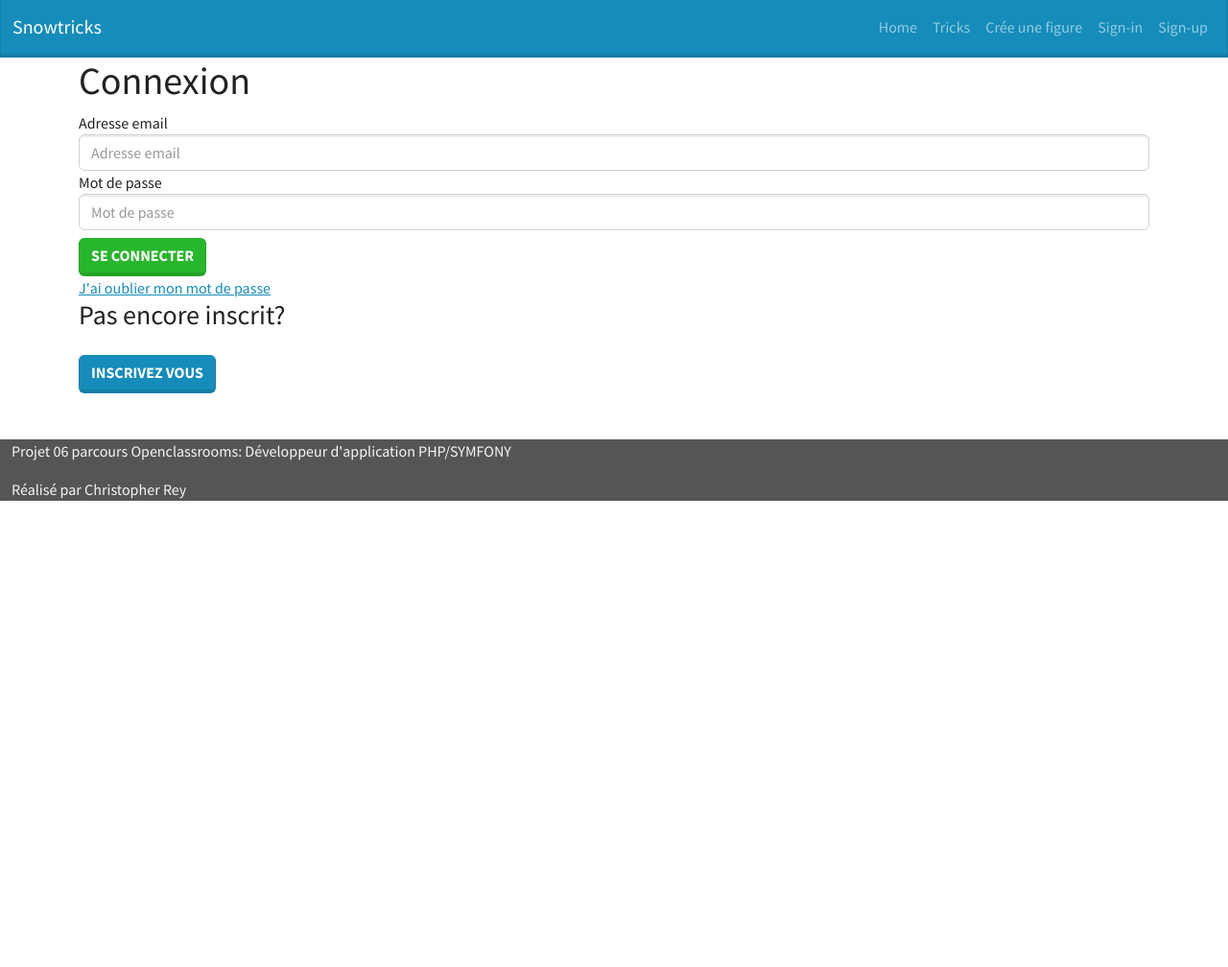
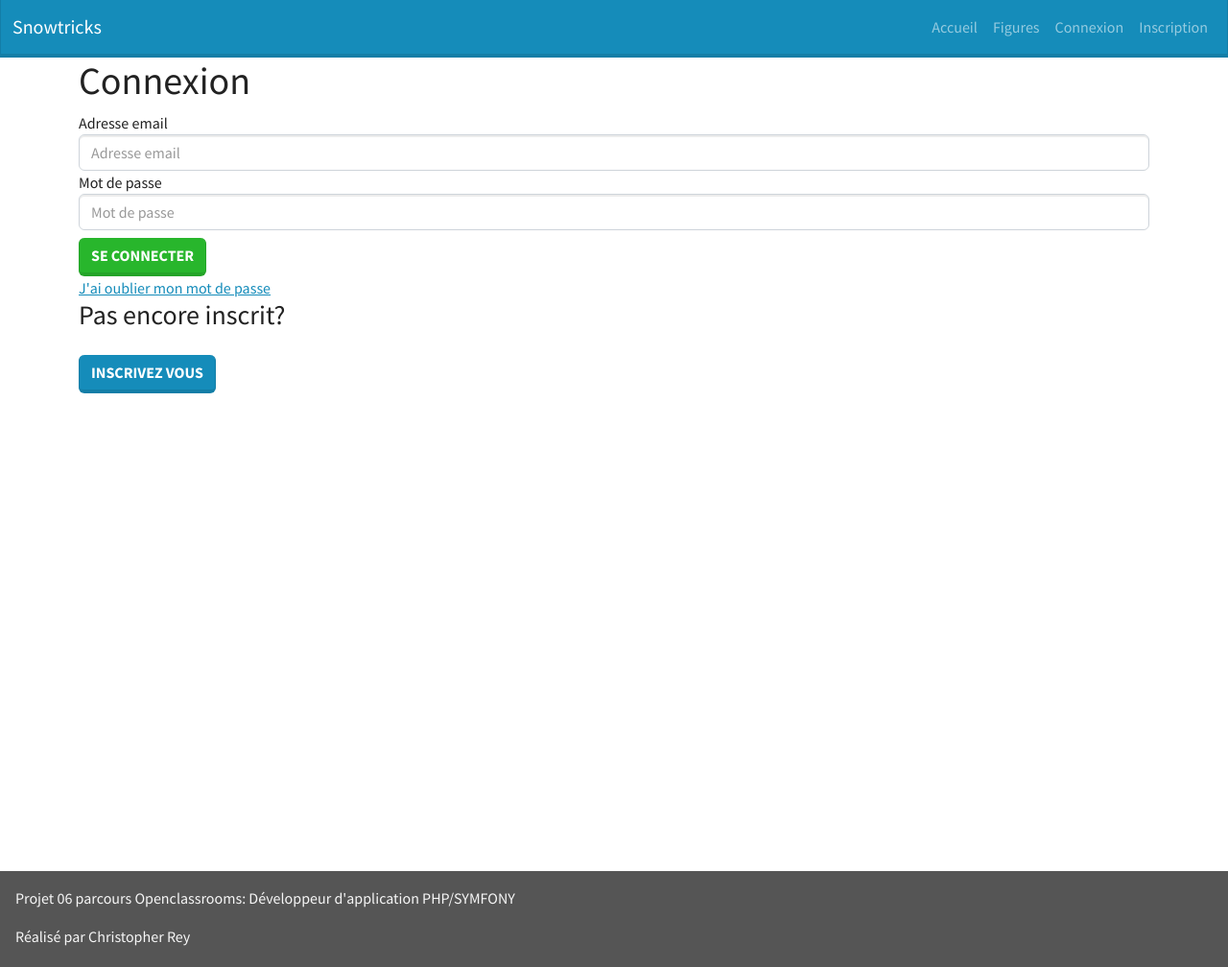
Before and after one commit to CHBHR/Snowtricks, a Symfony app: template templates/security/connexion.html.twig in a window 1280 px wide. Shown: the whole page at 96% size. Before the commit the page ends 522 px from the top, so only its background shows below. Run offline with Twig, Linux system fonts and the light colour scheme; the template is opened without the code that fills it, so the values that code supplies are empty; some libraries are stand-ins or nearby versions.

Commit message:
refacto, amélioration UI, fix

```diff
--- a/src/Controller/HomeController.php
+++ b/src/Controller/HomeController.php
@@ -26,7 +26,7 @@ class HomeController extends AbstractController
 
         return $this->render('website/index.html.twig', [
             'controller_name' => 'HomeController',
-            'figures' => $figures,
+            'figures' => $figures
         ]);
     }
 
@@ -45,10 +45,6 @@ class HomeController extends AbstractController
 
         if($form->isSubmitted() && $form->isValid()){
 
-            /**
-             * @var \App\Entity\Utilisateur $auteur
-             *
-             * */
             $auteur = $this->getUser();
 
             $commentaire    ->setDateCreation(new \DateTime())
--- a/src/Controller/TricksController.php
+++ b/src/Controller/TricksController.php
@@ -68,7 +68,8 @@ class TricksController extends AbstractController
             $entityManager->persist($figure);
             $entityManager->flush();
 
-            return $this->redirectToRoute('app_figure_show', ['id' => $figure->getId()]);
+            $this->addFlash('success', 'Votre figure à bien été enregistrée');
+            return $this->redirectToRoute('app_home');
         }
 
         return $this->render('website/newTrick.html.twig', [
@@ -115,7 +116,8 @@ class TricksController extends AbstractController
             $entityManager->persist($figure);
             $entityManager->flush();
 
-            return $this->redirectToRoute('app_figure_show', ['id' => $figure->getId()]);
+            $this->addFlash('success', 'Votre figure à bien été enregistrée');
+            return $this->redirectToRoute('app_home');
         }
 
         return $this->render('website/figureEdit.html.twig', [
--- a/src/Entity/Figure.php
+++ b/src/Entity/Figure.php
@@ -50,6 +50,7 @@ class Figure
     private ?Groupe $groupe = null;
 
     #[ORM\OneToMany(mappedBy: 'figure', targetEntity: Commentaire::class, orphanRemoval: true)]
+    #[ORM\OrderBy(["dateCreation"=>"DESC"])]
     private Collection $commentaires;
 
     #[ORM\OneToMany(mappedBy: 'figure', targetEntity: Images::class, cascade:["remove"])]
--- a/src/Form/CommentaireType.php
+++ b/src/Form/CommentaireType.php
@@ -4,8 +4,10 @@ namespace App\Form;
 
 use App\Entity\Commentaire;
 use Symfony\Component\Form\AbstractType;
+use Symfony\Component\Form\Extension\Core\Type\TextareaType;
 use Symfony\Component\Form\FormBuilderInterface;
 use Symfony\Component\OptionsResolver\OptionsResolver;
+use Symfony\Component\Validator\Constraints\NotBlank;
 
 class CommentaireType extends AbstractType
 {
@@ -15,7 +17,9 @@ class CommentaireType extends AbstractType
         /**
          * ajouter le nom de l'auteur lié avec l'entitée
          */
-            ->add('contenu')
+            ->add('contenu', TextareaType::class,[
+                'constraints' => [new NotBlank()]
+            ])
         ;
     }
 
--- a/templates/base.html.twig
+++ b/templates/base.html.twig
@@ -13,7 +13,7 @@
         <link rel="stylesheet" href="https://bootswatch.com/5/lumen/bootstrap.min.css">
         <link rel="stylesheet" href="https://cdn.jsdelivr.net/npm/bootstrap-icons@1.5.0/font/bootstrap-icons.css" />
 
-        <link rel="stylesheet" href="../public/css/stylesheet.css">
+        <link rel="stylesheet" href="../public/css/main.css" type="text/css"/>
 
         {% block stylesheets %}
             {{ encore_entry_link_tags('app') }}
@@ -25,33 +25,33 @@
     </head>
     <body>
 
-        <nav class=" d-none d-md-block navbar navbar-expand-lg navbar-dark bg-primary">
+        <nav class=" d-none d-md-block navbar navbar-expand-md navbar-dark bg-primary">
             <div class="container-fluid">
                     <a class="navbar-brand" href="{{ path('app_home') }}">Snowtricks</a>
 
                     <div class="collapse navbar-collapse" id="navbarColor01">
                         <ul class="navbar-nav ms-auto">
                             <li class="nav-item">
-                                <a class="nav-link" href="{{ path('app_home') }}">Home
+                                <a class="nav-link" href="{{ path('app_home') }}">Accueil
                                 <span class="visually-hidden">(current)</span>
                                 </a>
                             </li>
                             <li class="nav-item">
-                                <a class="nav-link" href="{{ path('app_home') }}#liste_figures">Tricks</a>
-                            </li>
-                            <li class="nav-item">
-                                <a class="nav-link" href="{{ path('app_figure_create') }}">Crée une figure</a>
+                                <a class="nav-link" href="{{ path('app_home') }}#liste_figures">Figures</a>
                             </li>
                             {% if app.user %}
+                                <li class="nav-item">
+                                    <a class="nav-link" href="{{ path('app_figure_create') }}">Crée une figure</a>
+                                </li>
                                 <li class="nav-item">
                                     <a class="nav-link" href="{{ path("app_security_deconnexion") }}">Déconnexion</a>
                                 </li>
                             {% else %}
                                 <li class="nav-item">
-                                    <a class="nav-link" href="{{ path("app_security_connexion") }}">Sign-in</a>
+                                    <a class="nav-link" href="{{ path("app_security_connexion") }}">Connexion</a>
                                 </li>
                                 <li class="nav-item">
-                                    <a class="nav-link" href="{{ path("app_security_inscription") }}">Sign-up</a>
+                                    <a class="nav-link" href="{{ path("app_security_inscription") }}">Inscription</a>
                                 </li>
                             {% endif %}
                         </ul>
@@ -71,6 +71,10 @@
                     </a>
                 </li>
                 {% if app.user %}
+                    <li class="nav-item">
+                        <a class="nav-link" href="{{ path("app_figure_create") }}"><i class="bi bi-file-earmark-plus"></i>
+                        </a>
+                    </li>
                     <li class="nav-item">
                         <a class="nav-link" href="{{ path("app_security_deconnexion") }}"><i class="bi bi-x-circle"></i>
                         </a>
@@ -93,12 +97,15 @@
             </div>
         {% endif %}
 
-        <div class="container">
+        <div class="container min-vh-100">
             {% include "_partials/_flash.html.twig" %}
             {% block body %}{% endblock %}
         </div>
 
-        <footer class="bg-dark container-fluid mt-5">
+        <footer id="footer" class="bg-dark container-fluid p-3 mt-5" style="
+            bottom: 0;
+            height: 100px;
+            width: 100%;">
             <div>
                 <p class="text-light">Projet 06 parcours Openclassrooms: Développeur d'application PHP/SYMFONY</p>
                 <p class="text-light">Réalisé par Christopher Rey</p>
```
Also changed, not shown: migrations/Version20221214235351.php (added, +35 -0 lines), templates/website/index.html.twig (+15 -8 lines), public/uploads/bcf7fc80b7993587f244df9493ebdf9a.jpg (added).
